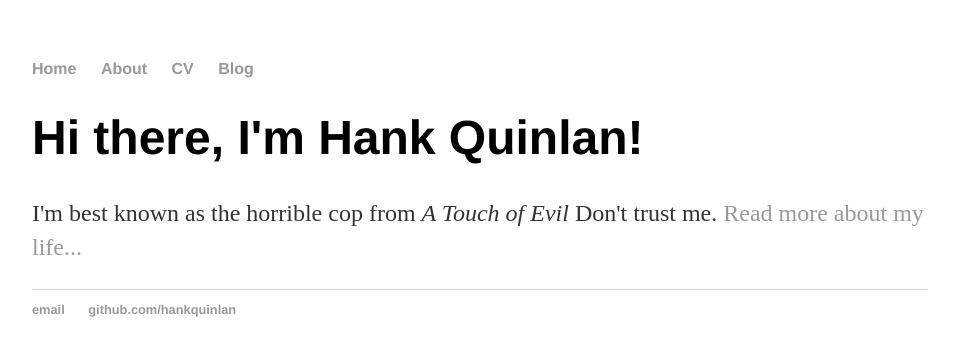
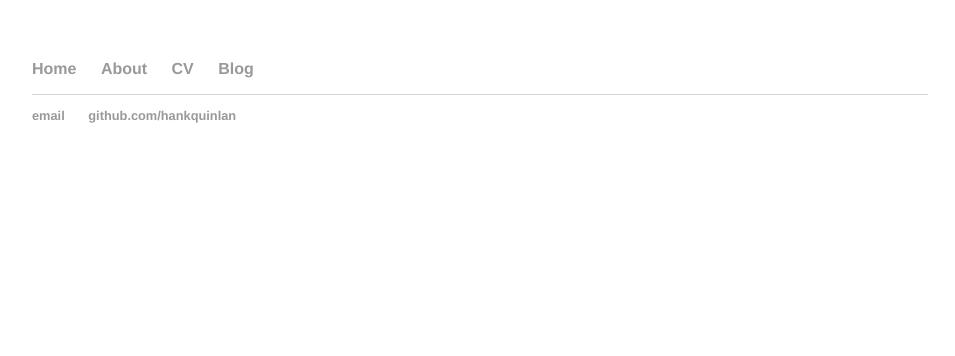
Before and after one commit to raisingdibar/raisingdibar.github.io, a Jekyll site: the page built from index.html, in a window 1280 px wide. Shown: the top 356 px of the page, without its empty margins (160-1115 px from the left). Built offline with Jekyll 4.4.1, drawn with Linux system fonts in a browser that asks for light colours.

Commit message:
Update index.html

```diff
--- a/index.html
+++ b/index.html
@@ -2,7 +2,7 @@
 layout: default
 title: Hank Quinlan, Horrible Cop
 ---
-<div class="blurb">
+<!-- <div class="blurb">
 	<h1>Hi there, I'm Hank Quinlan!</h1>
 	<p>I'm best known as the horrible cop from <em>A Touch of Evil</em> Don't trust me. <a href="/about">Read more about my life...</a></p>
-</div><!-- /.blurb -->
+     </div> -->
```
